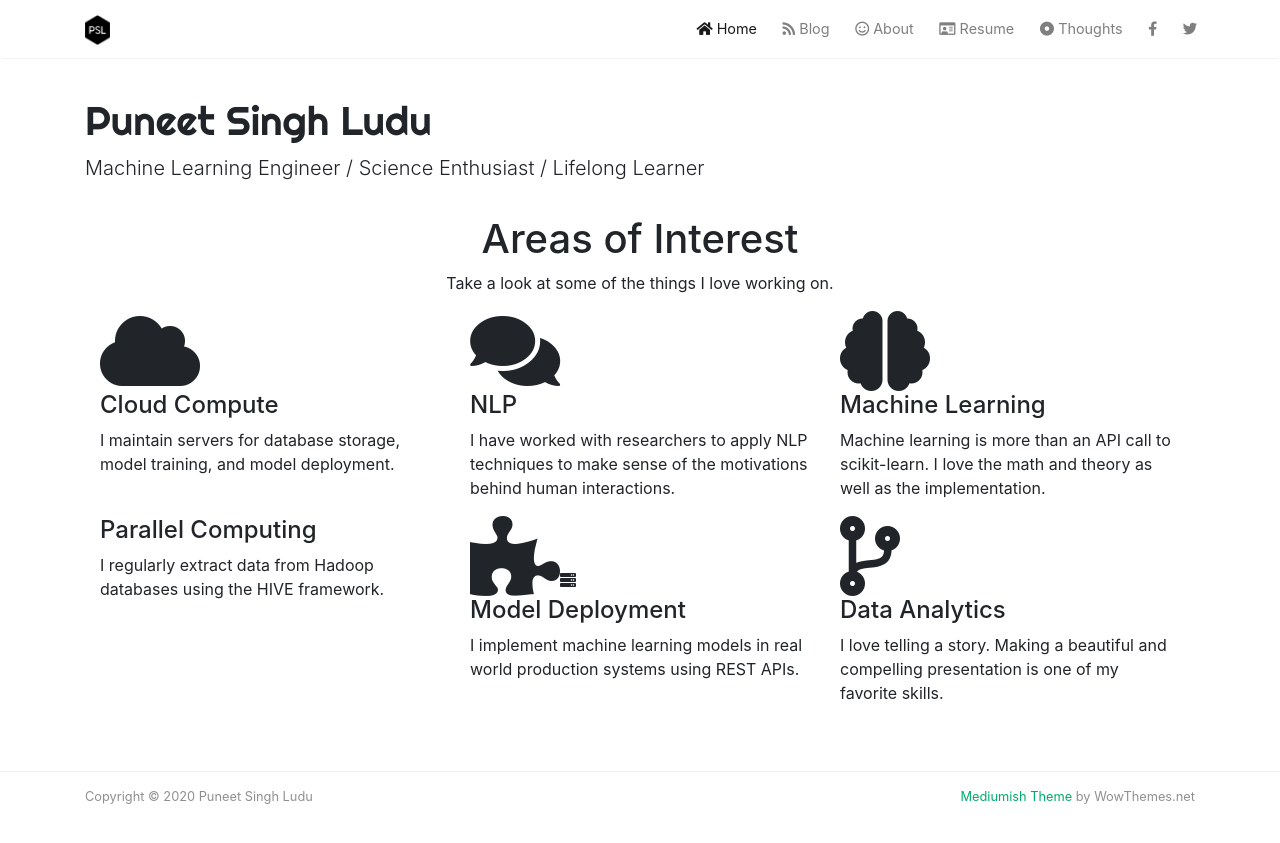
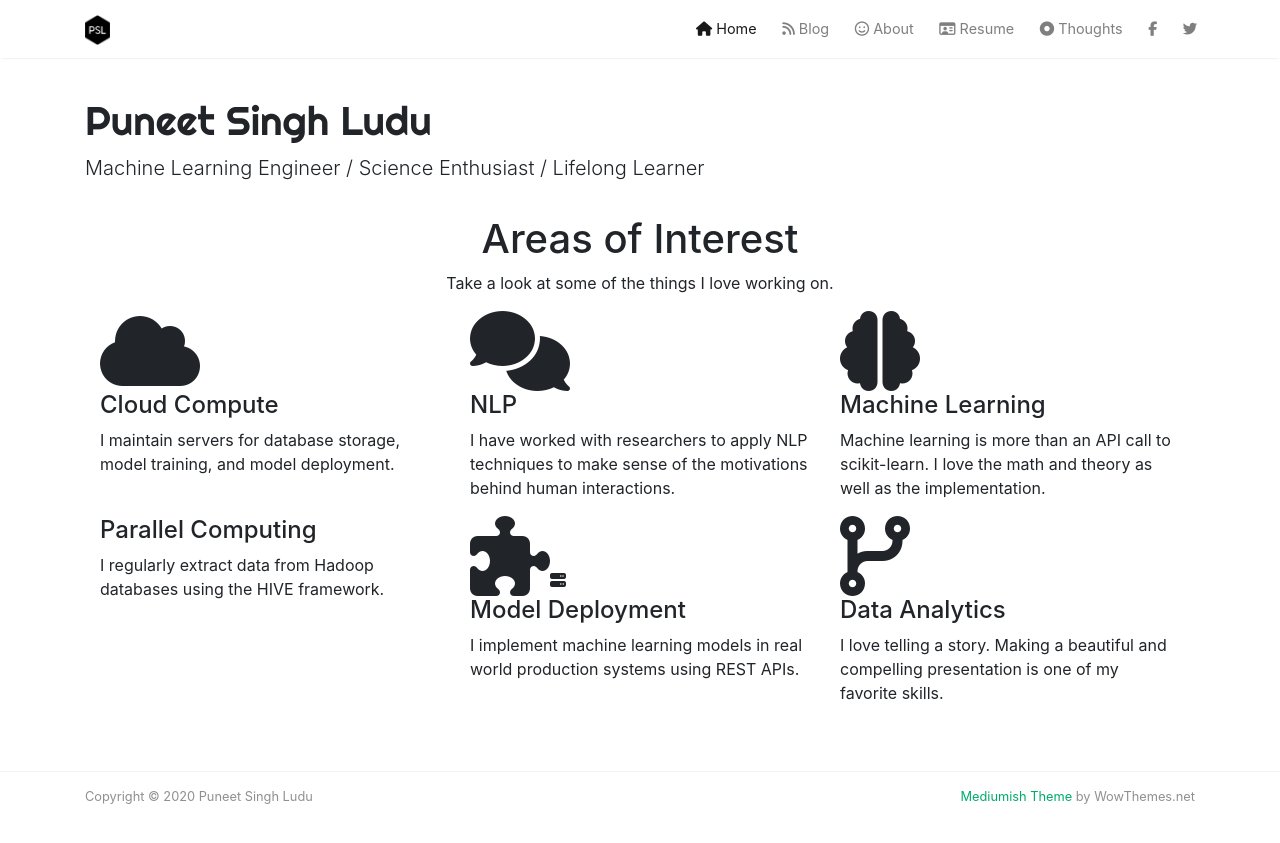
Before and after one commit to puneetsl/puneetsl.github.io, a Jekyll site: the page built from index.html, in a window 1280 px wide. Shown: the top 843 px of the page. Built offline with Jekyll 4.4.1, drawn with Linux system fonts in a browser that asks for light colours; nearby versions of some CDN libraries; the list of posts is cut into pages by our own code; comment, search, counter and statistics services are not loaded.

Commit message:
incremental update

```diff
--- a/_layouts/default.html
+++ b/_layouts/default.html
@@ -12,7 +12,7 @@
 
 <link rel="stylesheet" href="https://stackpath.bootstrapcdn.com/bootstrap/4.1.3/css/bootstrap.min.css" integrity="sha384-MCw98/SFnGE8fJT3GXwEOngsV7Zt27NXFoaoApmYm81iuXoPkFOJwJ8ERdknLPMO" crossorigin="anonymous">
 
-<link rel="stylesheet" href="https://use.fontawesome.com/releases/v5.13.0/css/all.css" integrity="sha384-DNOHZ68U8hZfKXOrtjWvjxusGo9WQnrNx2sqG0tfsghAvtVlRW3tvkXWZh58N9jp" crossorigin="anonymous">
+<script src="https://kit.fontawesome.com/39da3f9f55.js" crossorigin="anonymous"></script>
 
 <link href="https://fonts.googleapis.com/css?family=Righteous%7CMerriweather:300,300i,400,400i,700,700i" rel="stylesheet">
 
```
